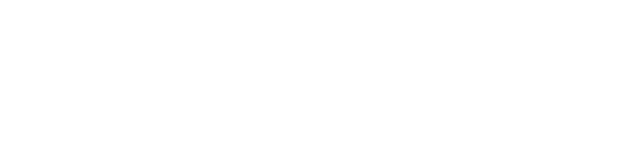
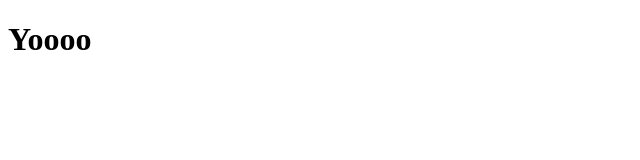
Before and after one commit to Her0x00/Her0x00.github.io, a plain HTML site: page index.html in a window 1280 px wide. Shown: the whole page, without its empty margins (0-640 px from the left). Drawn offline with Linux system fonts and the light colour scheme.

Commit message:
Update index.html

```diff
--- a/index.html
+++ b/index.html
@@ -6,6 +6,6 @@
     <title>Document</title>
 </head>
 <body>
-
+    <h1>Yoooo</h1>
 </body>
 </html>
```
